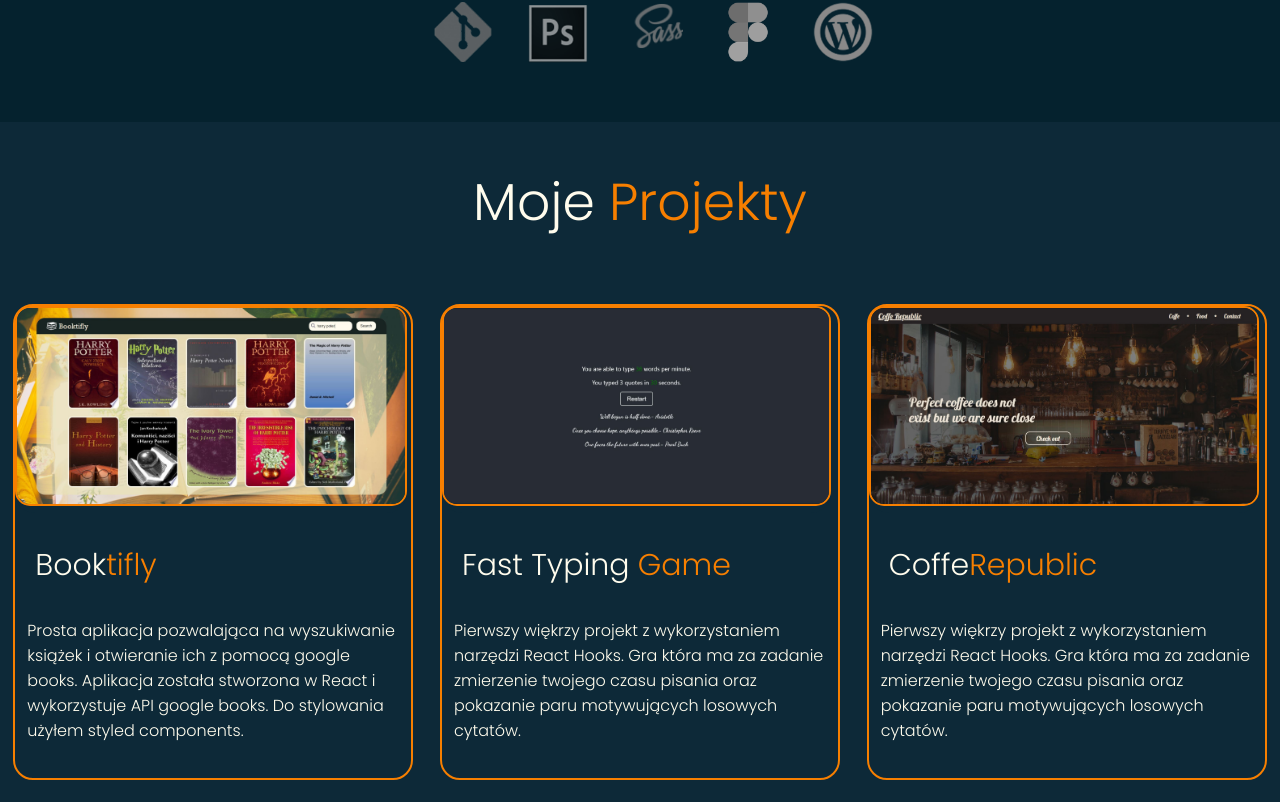
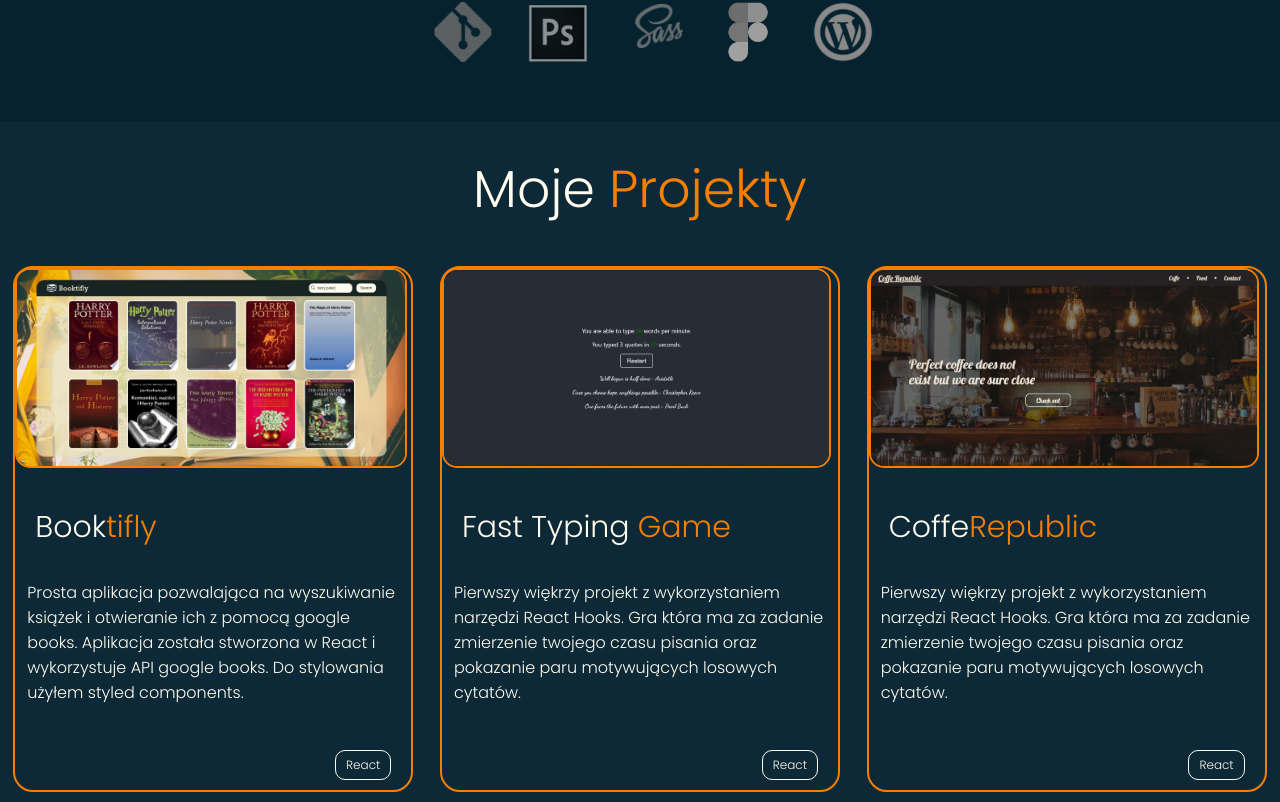
Before and after one commit to patkub2/portfolio, a React (Create React App) app: page / in a window 1280 px wide. Shown: the part 1404-2206 px from the top of the page. Built offline with nearby package versions, Linux system fonts and the light colour scheme.

Commit message:
added not working technologies under project card

```diff
--- a/src/components/ProjectsTemplate.js
+++ b/src/components/ProjectsTemplate.js
@@ -35,20 +35,31 @@ const ProjectsTitle = styled.p`
   padding-left: 20px;
   /*border: 1px solid yellow; /* RED*/
   font-size: 30px;
-  color: ${({ theme }) => theme.colors.white};
-`;
-const ProjectsTitleOrange = styled.a`
-  /*border: 1px solid yellow; /* RED*/
-  font-size: 30px;
-  color: ${({ theme }) => theme.colors.orange};
 `;
 const ProjectsText = styled.a`
   /*border: 1px solid yellow; /* RED*/
   font-size: 16px;
   height: 160px;
   padding: 0 12px;
-  color: ${({ theme }) => theme.colors.white};
 `;
+const TechnoDiv = styled.a`
+  /*border: 1px solid yellow; /* RED*/
+
+  display: flex;
+  justify-content: flex-end;
+  flex-flow: wrap;
+  margin: 10px;
+  width: 100%;
+`;
+
+const Techno = styled.a`
+  border: 1px solid ${({ theme }) => theme.colors.white};
+  border-radius: 10px;
+  font-size: 12px;
+  padding: 5px 10px;
+  margin-right: 10px;
+`;
+
 function ProjectsTemplate(p) {
   return (
     <ProjectsTemplateContainer>
@@ -60,6 +71,9 @@ function ProjectsTemplate(p) {
         <Orange>{p.titleorange ? p.titleorange : null}</Orange>
       </ProjectsTitle>
       <ProjectsText>{p.children ? p.children : null}</ProjectsText>
+      <TechnoDiv>
+        <Techno>React</Techno>
+      </TechnoDiv>
     </ProjectsTemplateContainer>
   );
 }
```
